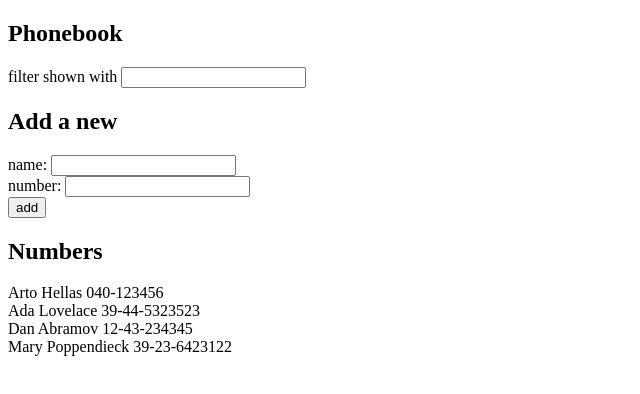
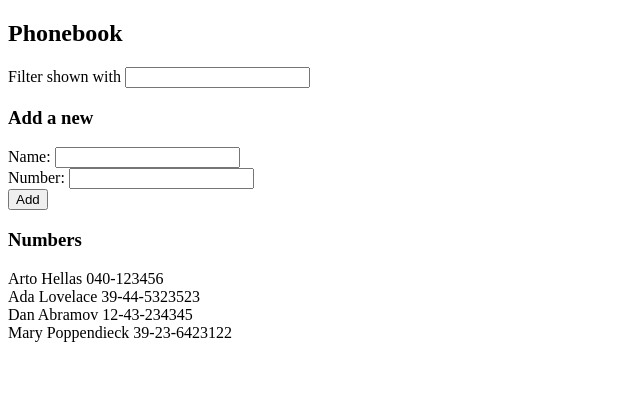
Before and after one commit to vdomim/fullstackopen, a React (Create React App) app in the folder part2/phonebook/: page / in a window 1280 px wide. Shown: the top 394 px of the page, without its empty margins (0-640 px from the left). Built offline with nearby package versions, Linux system fonts and the light colour scheme.

Commit message:
Uploading exercise 2.10

```diff
--- a/part2/phonebook/src/App.js
+++ b/part2/phonebook/src/App.js
@@ -1,4 +1,7 @@
 import React, { useState } from 'react'
+import Filter from './components/Filter'
+import PersonForm from './components/PersonForm'
+import Persons from './components/Persons'
 
 const App = () => {
   const [ persons, setPersons ] = useState([
@@ -35,28 +38,19 @@ const App = () => {
     setNewFilter(event.target.value)
   }
 
+  const filterFunction = (person) => {
+    return person.name.toLowerCase().includes(newFilter.toLowerCase())
+  }
+
   return (
     <div>
       <h2>Phonebook</h2>
-        <div>
-          filter shown with <input value={newFilter} onChange={handleFilterChange}/>
-        </div>
-      <h2>Add a new</h2>
-      <form onSubmit={addName}>
-        <div>
-          name: <input value={newName} onChange={handleNameChange}/>
-        </div>
-        <div>number: <input value={newNumber} onChange={handleNumberChange}/></div>
-        <div>
-          <button type="submit">add</button>
-        </div>
-      </form>
-      <h2>Numbers</h2>
-      {
-        persons.filter(person => person.name.toLowerCase().includes(newFilter.toLowerCase())).map(person => (
-          <div key={person.name}>{person.name} {person.number}</div>
-          ))
-      }
+        <Filter newFilter={newFilter} handleFilterChange={handleFilterChange}/>
+      <h3>Add a new</h3>
+      <PersonForm submitFunction={addName} name={newName} handleName={handleNameChange}
+      number={newNumber} handleNumber={handleNumberChange} />
+      <h3>Numbers</h3>
+      <Persons persons={persons} filter={filterFunction}/>
     </div>
   )
 }
--- /dev/null
+++ b/part2/phonebook/src/components/Filter.js
@@ -0,0 +1,9 @@
+const Filter = ({ newFilter, handleFilterChange }) => {
+  return (
+    <div>
+      Filter shown with <input value={newFilter} onChange={handleFilterChange}/>
+    </div>
+  )
+}
+
+export default Filter
--- /dev/null
+++ b/part2/phonebook/src/components/PersonForm.js
@@ -0,0 +1,15 @@
+const PersonForm = (props) => {
+
+	return (
+		<form onSubmit={props.submitFunction}>
+	        <div>Name: <input value={props.name} onChange={props.handleName}/>
+	        </div>
+	        <div>Number: <input value={props.number} onChange={props.handleNumber}/></div>
+	        <div>
+	          <button type="submit">Add</button>
+	        </div>
+	    </form>
+	)
+}
+
+export default PersonForm
--- /dev/null
+++ b/part2/phonebook/src/components/Persons.js
@@ -0,0 +1,15 @@
+const Persons = ({persons, filter}) => {
+	return (
+		persons.filter(filter).map(person => (
+			<Person key={person.name} name={person.name} number={person.number}/>
+		))
+	)
+}
+
+const Person = ({name, number}) => {
+	return (
+		<div>{name} {number}</div>
+	)
+}
+
+export default Persons
--- a/part2/phonebook/src/index.js
+++ b/part2/phonebook/src/index.js
@@ -2,24 +2,6 @@ import { createRoot } from 'react-dom/client';
 import App from './App'
 import React from 'react'
 
-const notes = [
-  {
-    id: 1,
-    content: "HTML is easy",
-    important: true,
-  },
-  {
-    id: 2,
-    content: "Browser can execute only JavaScript",
-    important: false,
-  },
-  {
-    id: 3,
-    content: "GET and POST are the most important methods of HTTP protocol",
-    important: true,
-  },
-]
-
 createRoot(document.getElementById('root')).render(<React.StrictMode>
-    <App notes={notes}/>
+    <App/>
   </React.StrictMode>);
```
Also changed, not shown: part2/phonebook/src/components/Note.js (deleted, +0 -7 lines).
